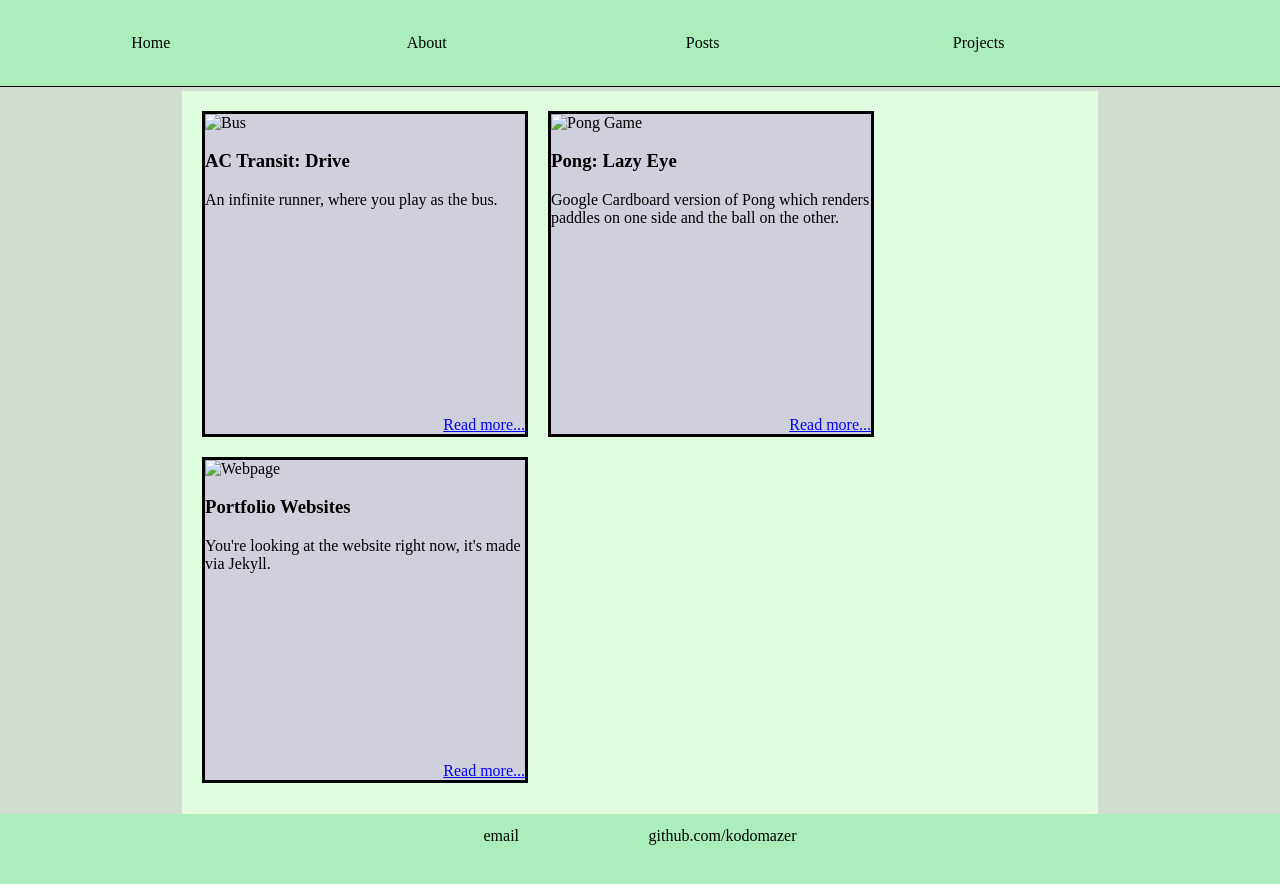
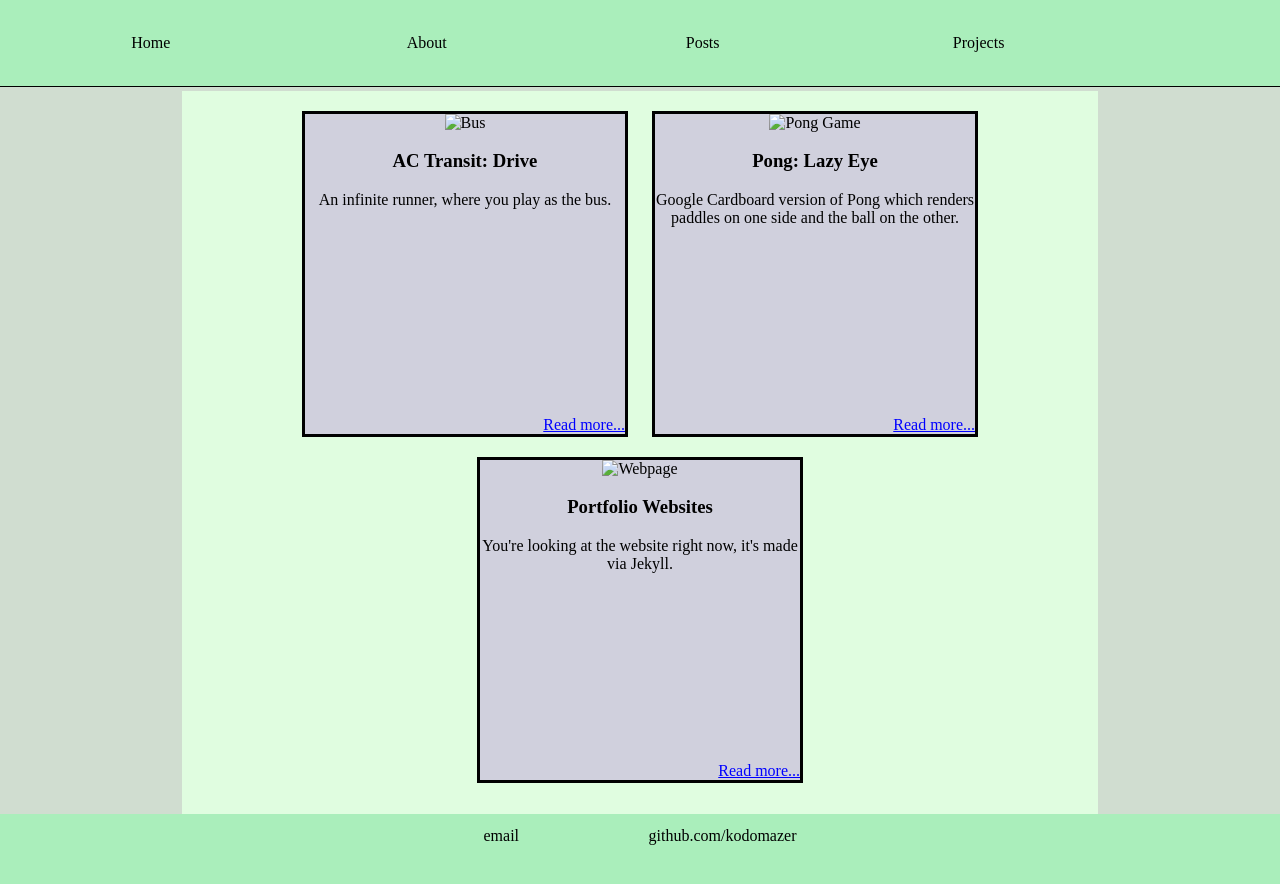
Before and after one commit to kodomazer/kodomazer.github.io, a Jekyll site: the page built from project/index.html, in a window 1280 px wide. Shown: the top 884 px of the page. Built offline with Jekyll 4.4.1, drawn with Linux system fonts in a browser that asks for light colours.

Commit message:
Center Project List Added div and changed projectPosts to inline-table for the nice grid view text-align center to make it look neater

```diff
--- a/css/main.css
+++ b/css/main.css
@@ -98,14 +98,18 @@ Begin Project Post Include
 
 .projectPost{
     height: 20em;
-min-width: 20em;
+    min-width: 20em;
     width: 25%;
     border-color: black;
     border-style: solid;
     background-color: #d0d0dd;
     position: relative;
     margin: 10px;
-    float: left;
+    display: inline-table;
+}
+
+.PostContainer{
+    text-align: center;
 }
 
 li{
--- a/project/index.html
+++ b/project/index.html
@@ -2,7 +2,8 @@
 layout: default
 title: Brian Zhao
 ---
-
+<div class="PostContainer">
 {% for post in site.project %}
     {% include projectPost.html %}
 {% endfor %}
+</div>
```
